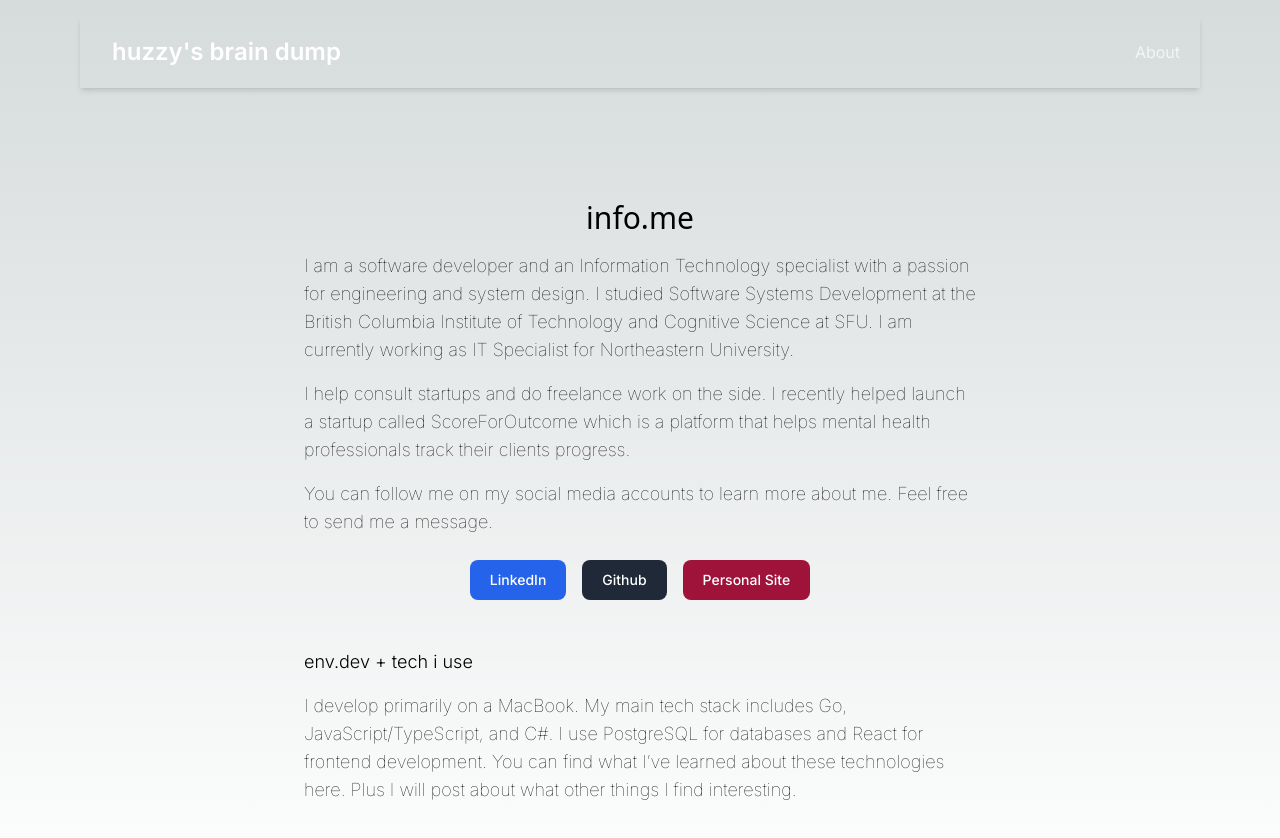
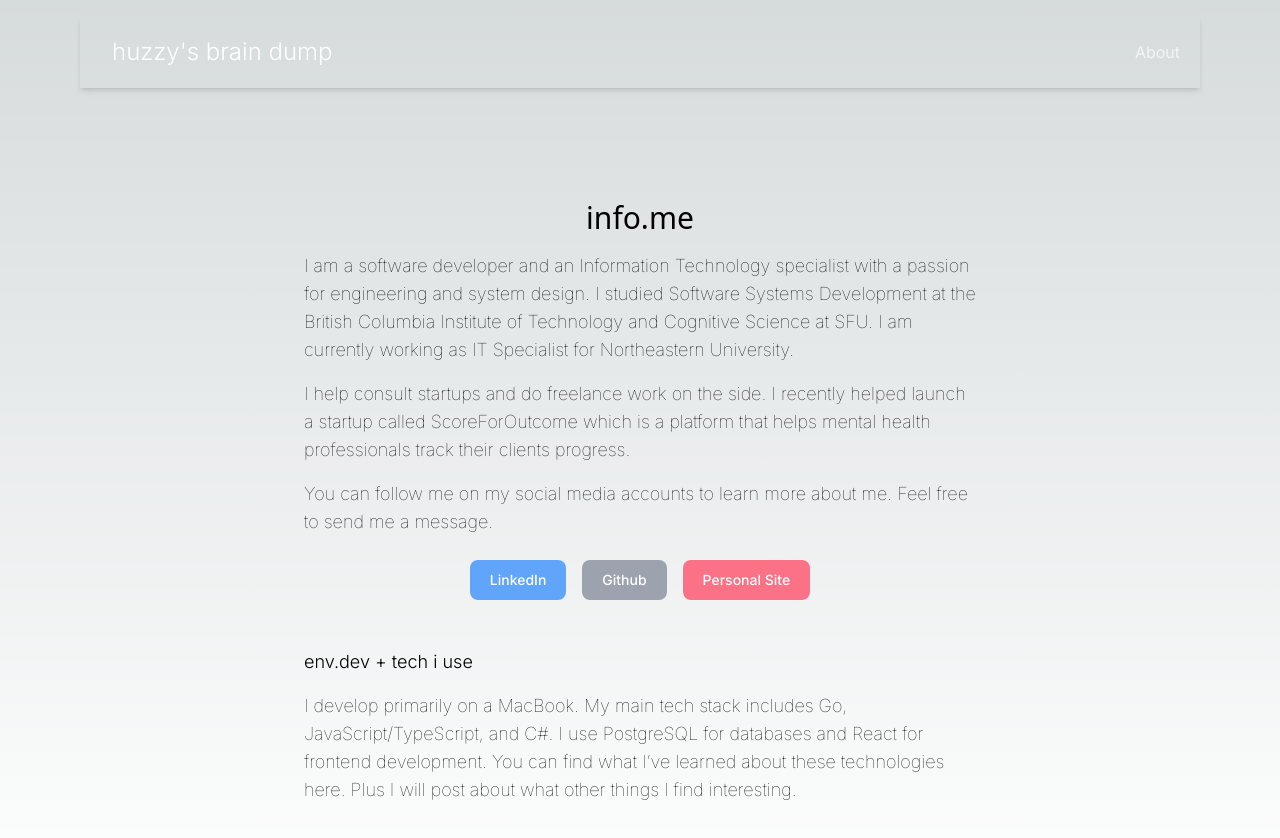
Before and after one commit to thisishuzaifa/brain-dump, a Next.js app: page /about in a window 1280 px wide. Shown: the top 838 px of the page. Built offline with nearby package versions, Linux system fonts and the light colour scheme.

Commit message:
tried adding search but not good

```diff
--- a/app/about/page.tsx
+++ b/app/about/page.tsx
@@ -28,19 +28,19 @@ export default function About() {
         <div className="flex space-x-4 mt-6">
           <Link
             href="https://www.linkedin.com/muhammad-huzaifa-khalid"
-            className="text-white bg-blue-600 hover:bg-blue-700 focus:ring-4 focus:ring-blue-300 font-medium rounded-lg text-sm px-5 py-2.5 transition-colors duration-300"
+            className="text-white bg-blue-400 hover:bg-blue-700 focus:ring-4 focus:ring-blue-300 font-medium rounded-lg text-sm px-5 py-2.5 transition-colors duration-300"
           >
             LinkedIn
           </Link>
           <Link
             href="https://www.github.com/thisishuzaifa"
-            className="text-white bg-gray-800 hover:bg-gray-900 focus:ring-4 focus:ring-gray-300 font-medium rounded-lg text-sm px-5 py-2.5 transition-colors duration-300"
+            className="text-white bg-gray-400 hover:bg-gray-900 focus:ring-4 focus:ring-gray-300 font-medium rounded-lg text-sm px-5 py-2.5 transition-colors duration-300"
           >
             Github
           </Link>
           <Link
             href="https://www.huzzy.dev"
-            className="text-white bg-rose-800 hover:bg-gray-900 focus:ring-4 focus:ring-gray-300 font-medium rounded-lg text-sm px-5 py-2.5 transition-colors duration-300"
+            className="text-white bg-rose-400 hover:bg-gray-900 focus:ring-4 focus:ring-gray-300 font-medium rounded-lg text-sm px-5 py-2.5 transition-colors duration-300"
           >
             Personal Site
           </Link>
--- a/app/blog/[slug]/page.tsx
+++ b/app/blog/[slug]/page.tsx
@@ -30,7 +30,7 @@ const postPage = (props: any) => {
           <h1 className="text-2xl text-green-400 text-center ">{post.data.title}</h1>
           <p className="text-white-400 mt-2 text.center">{post.data.date}</p>
         </div>
-        <article className="prose prose-zinc prose-lg dark:prose-invert prose-a:text-green-800">
+        <article className="prose prose-zinc prose-lg dark:prose-invert prose-a:text-green-500">
           <Markdown>{post.content}</Markdown>
         </article>
       </div>
--- a/components/Navigation.tsx
+++ b/components/Navigation.tsx
@@ -8,15 +8,15 @@ export default function Navigation() {
       <div className="container mx-auto flex flex-wrap p-5 flex-col md:flex-row items-center">
         <Link
           href="/"
-          className="flex items-center text-white hover:text-green-500 transition-colors duration-300 mb-4 md:mb-0"
+          className="flex items-center text-white hover:text-green-400 transition-colors duration-300 mb-4 md:mb-0"
         >
-          <span className="ml-3 text-2xl font-semibold">
+          <span className="ml-3 text-2xl font-light">
             huzzy&apos;s brain dump
           </span>
         </Link>
         <nav className="md:ml-auto flex flex-wrap items-center text-base justify-center space-x-6">
           <Link
-            className="hover:text-green-500 transition-colors duration-300"
+            className="hover:text-green-400 transition-colors duration-300"
             href="/about"
           >
             About
```
Also changed, not shown: 1 other file (tests, documents, lock files or other folders).
